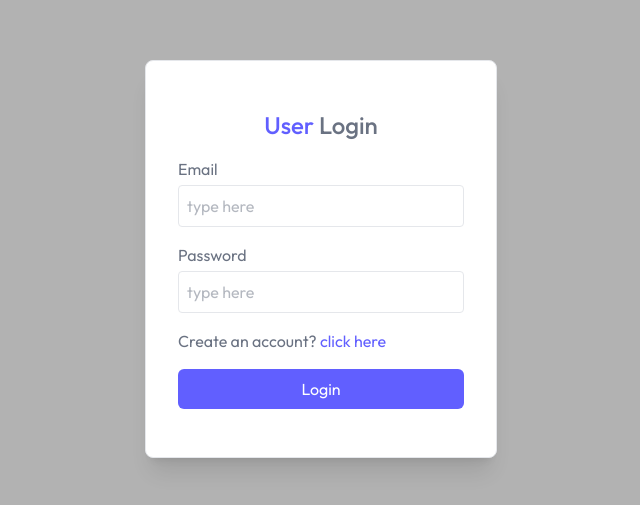
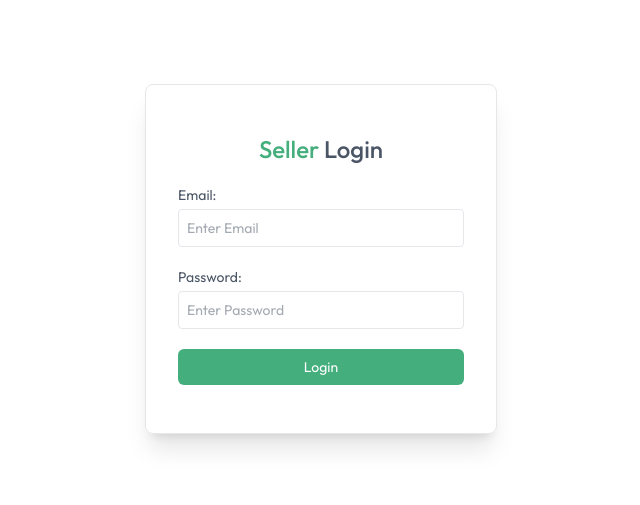
Before and after one commit to dassoumen98/DailyCart, a React (Vite) app in the folder client/: page /seller in a window 1280 px wide. Shown: the part 141-646 px from the top of the page, without its empty margins (319-959 px from the left). Built offline with nearby package versions, Linux system fonts and the light colour scheme; no server answers.

Commit message:
feat: Refactor SellerLogin component for improved structure and UI; streamline login form

```diff
--- a/client/src/components/seller/SellerLogin.jsx
+++ b/client/src/components/seller/SellerLogin.jsx
@@ -5,12 +5,13 @@ import toast from 'react-hot-toast';
 
 export default function SellerLogin() {
 
+    const {isSeller, setIsSeller ,navigate, axios} = useAppContext();
+
      const [state, setState] = React.useState("login");
     const [name, setName] = React.useState("");
     const [email, setEmail] = React.useState("");
     const [password, setPassword] = React.useState("");
 
-    const {isSeller, setIsSeller ,navigate, axios} = useAppContext();
 
 
 
@@ -52,39 +53,30 @@ export default function SellerLogin() {
 
 
 
-  return  (
-    <div className="fixed top-0 left-0 bottom-0 right-0 z-30 bg-black/30 backdrop-blur-sm flex items-center justify-center">
-      <form onSubmit={onSubmitHandler}  onClick={(e)=>e.stopPropagation()} className="flex flex-col gap-4 m-auto items-start p-8 py-12 w-80 sm:w-[352px] text-gray-500 rounded-lg shadow-xl border border-gray-200 bg-white">
-            <p className="text-2xl font-medium m-auto">
-                <span className="text-indigo-500">User</span> {state === "login" ? "Login" : "Sign Up"}
-            </p>
-            {state === "register" && (
-                <div className="w-full">
-                    <p>Name</p>
-                    <input onChange={(e) => setName(e.target.value)} value={name} placeholder="type here" className="border border-gray-200 rounded w-full p-2 mt-1 outline-indigo-500" type="text" required />
-                </div>
-            )}
-            <div className="w-full ">
-                <p>Email</p>
-                <input onChange={(e) => setEmail(e.target.value)} value={email} placeholder="type here" className="border border-gray-200 rounded w-full p-2 mt-1 outline-indigo-500" type="email" required />
-            </div>
-            <div className="w-full ">
-                <p>Password</p>
-                <input onChange={(e) => setPassword(e.target.value)} value={password} placeholder="type here" className="border border-gray-200 rounded w-full p-2 mt-1 outline-indigo-500" type="password" required />
-            </div>
-            {state === "register" ? (
-                <p>
-                    Already have account? <span onClick={() => setState("login")} className="text-indigo-500 cursor-pointer">click here</span>
-                </p>
-            ) : (
-                <p>
-                    Create an account? <span onClick={() => setState("register")} className="text-indigo-500 cursor-pointer">click here</span>
-                </p>
-            )}
-            <button className="bg-indigo-500 hover:bg-indigo-600 transition-all text-white w-full py-2 rounded-md cursor-pointer">
-                {state === "register" ? "Create Account" : "Login"}
-            </button>
-        </form>
-    </div>
+  return !isSeller && (
+    <form onSubmit={onSubmitHandler} className='min-h-screen flex items-center text-sm text-gray-600'>
+      <div className='flex flex-col gap-5 m-auto items-start p-8 py-12 min-w-80 sm:min-w-88 rounded-lg shadow-xl border border-gray-200'>
+        <p className='text-2xl font-medium m-auto'>
+            <span className='text-primary-dull'>
+                Seller {" "}
+            </span>
+            Login
+        </p>
+        <div className='w-full'>
+            <p>Email:</p>
+            <input onChange={(e) => setEmail(e.target.value)} value={email}
+                type='email' placeholder='Enter Email' required className='border border-gray-200
+                rounded w-full p-2 mt-1 outline-primary' />
+        </div>
+        <div className='w-full'>
+            <p>Password:</p>
+            <input onChange={(e) => setPassword(e.target.value)} value={password}
+                type='password' placeholder='Enter Password' required className='border border-gray-200
+                rounded w-full p-2 mt-1 outline-primary' />
+        </div>
+        <button className='bg-primary-dull text-white w-full py-2 rounded-md cursor-pointer'>Login</button>
+      </div>
+    </form>
   )
+
 }
```
